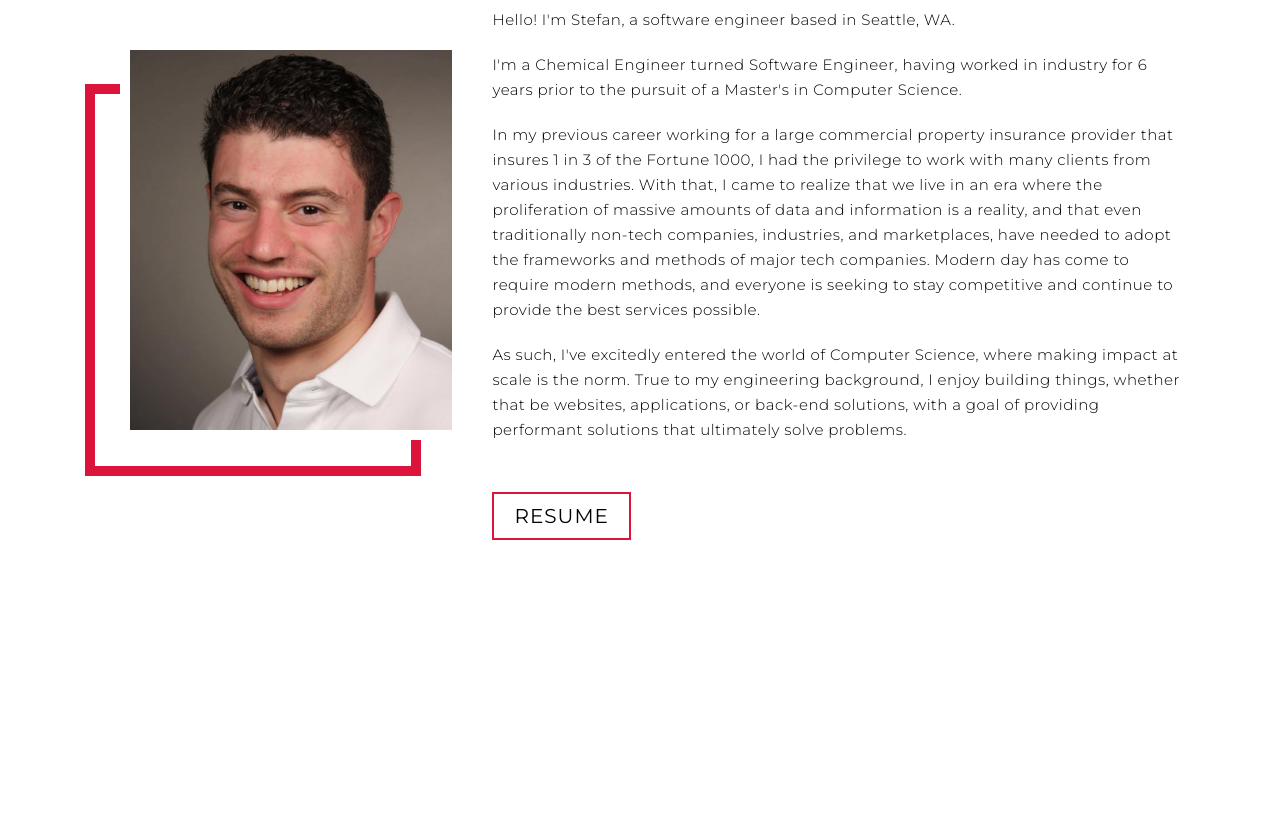
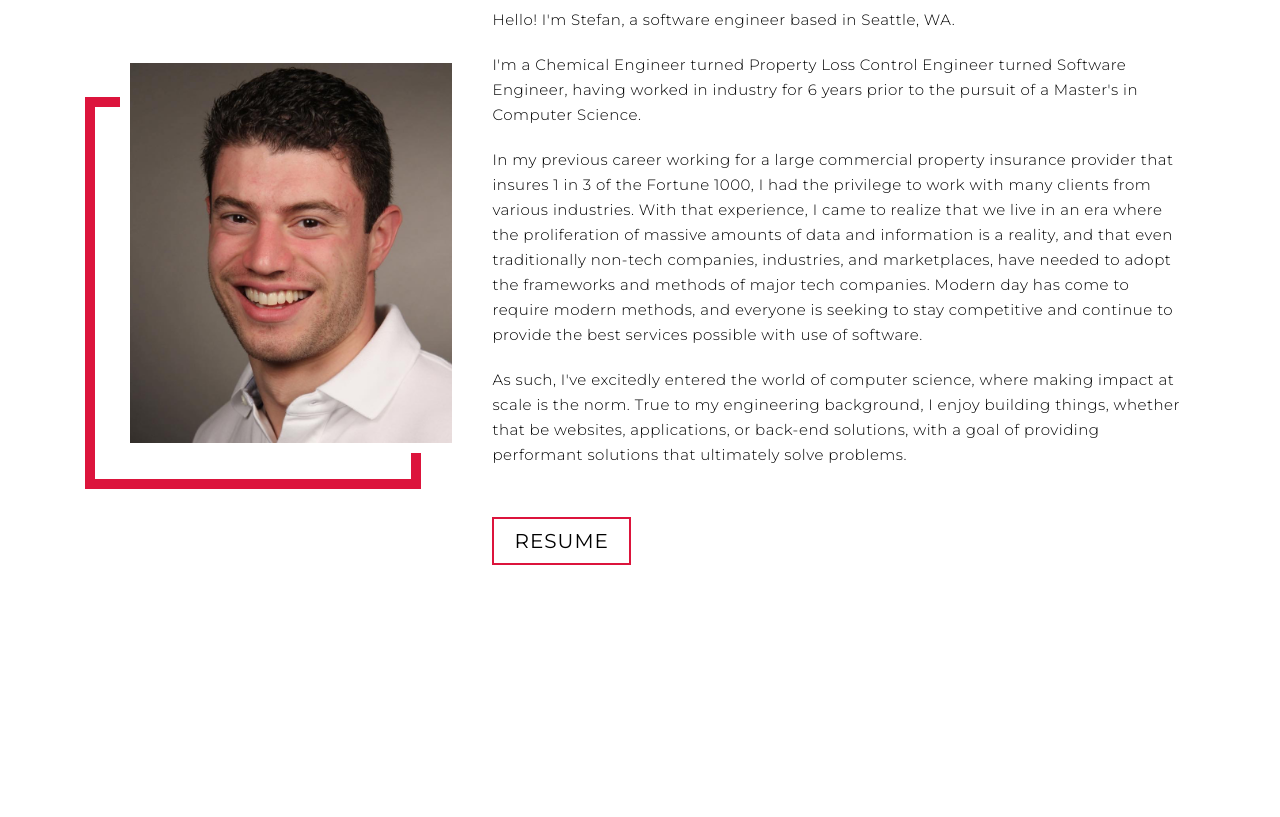
Before and after one commit to Stefan-H-H/Stefan-H-H.github.io, a plain HTML site: page index.html in a window 1280 px wide. Shown: the part 1040-1857 px from the top of the page. Drawn offline with Linux system fonts and the light colour scheme.

Commit message:
revised about me content and updated resume

```diff
--- a/index.html
+++ b/index.html
@@ -52,9 +52,9 @@
         <h1 class="section-title">About <span>Me</span></h1>
         <h2>Software Engineer</h2>
         <p>Hello! I'm Stefan, a software engineer based in Seattle, WA.</p>
-        <p>I'm a Chemical Engineer turned Software Engineer, having worked in industry for 6 years prior to the pursuit of a Master's in Computer Science.</p>
-        <p>In my previous career working for a large commercial property insurance provider that insures 1 in 3 of the Fortune 1000, I had the privilege to work with many clients from various industries. With that, I came to realize that we live in an era where the proliferation of massive amounts of data and information is a reality, and that even traditionally non-tech companies, industries, and marketplaces, have needed to adopt the frameworks and methods of major tech companies. Modern day has come to require modern methods, and everyone is seeking to stay competitive and continue to provide the best services possible.</p>
-        <p>As such, I've excitedly entered the world of Computer Science, where making impact at scale is the norm. True to my engineering background, I enjoy building things, whether that be websites, applications, or back-end solutions, with a goal of providing performant solutions that ultimately solve problems.</p>
+        <p>I'm a Chemical Engineer turned Property Loss Control Engineer turned Software Engineer, having worked in industry for 6 years prior to the pursuit of a Master's in Computer Science.</p>
+        <p>In my previous career working for a large commercial property insurance provider that insures 1 in 3 of the Fortune 1000, I had the privilege to work with many clients from various industries. With that experience, I came to realize that we live in an era where the proliferation of massive amounts of data and information is a reality, and that even traditionally non-tech companies, industries, and marketplaces, have needed to adopt the frameworks and methods of major tech companies. Modern day has come to require modern methods, and everyone is seeking to stay competitive and continue to provide the best services possible with use of software.</p>
+        <p>As such, I've excitedly entered the world of computer science, where making impact at scale is the norm. True to my engineering background, I enjoy building things, whether that be websites, applications, or back-end solutions, with a goal of providing performant solutions that ultimately solve problems.</p>
         <a href="./assets/StefanHristov_Resume.pdf" target="_blank" class="cta">Resume</a>
       </div>
     </div>
```
Also changed, not shown: 2 other files.
